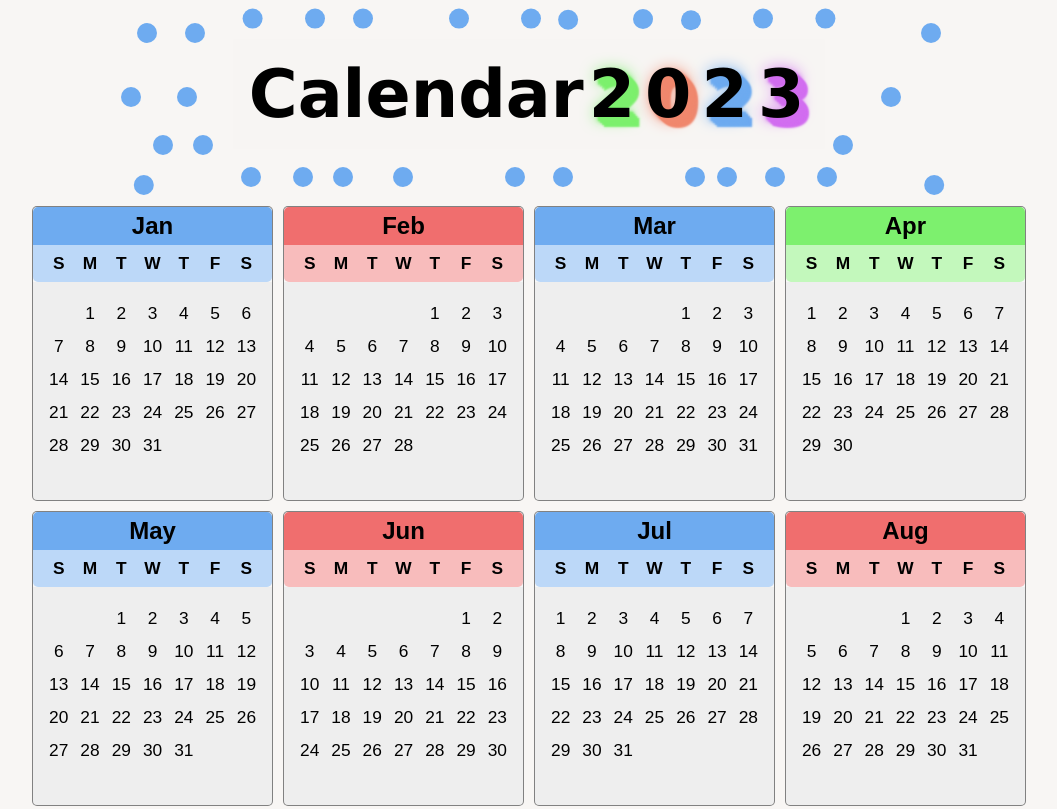
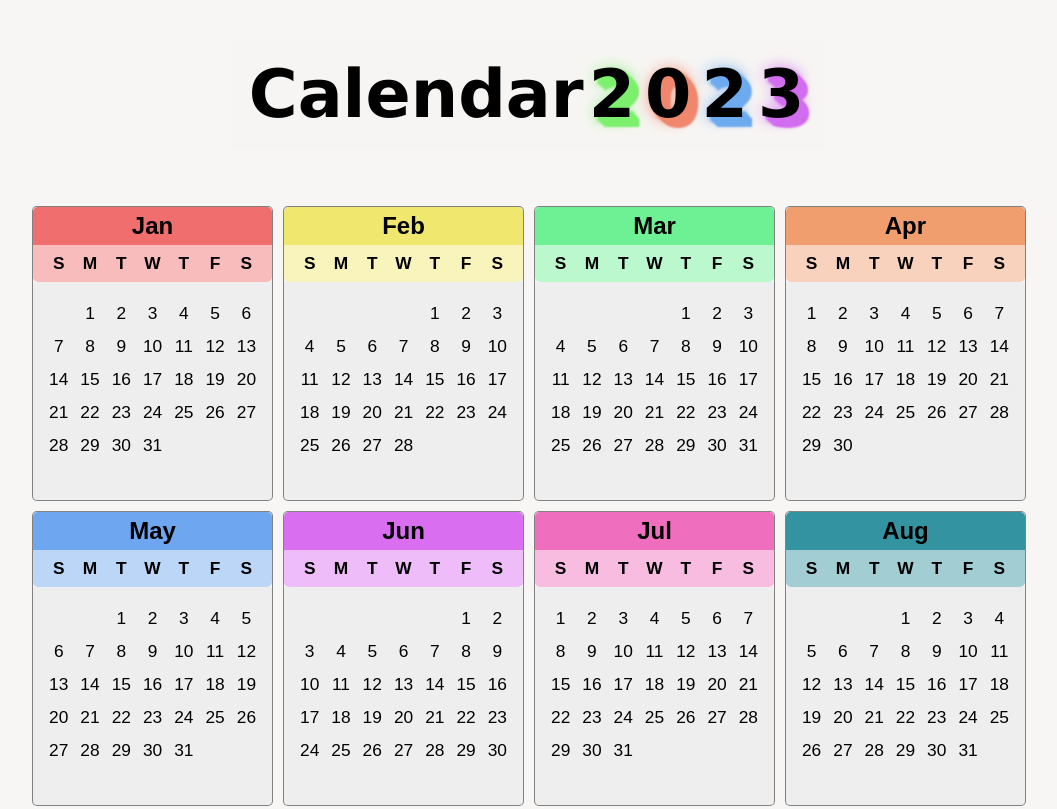
Before and after one commit to AdrianoMiguell/simple_calendar, a plain HTML site: page calendary/index.html in a window 1280 px wide. Shown: the top 809 px of the page, without its empty margins (111-1168 px from the left). Drawn offline with Linux system fonts and the light colour scheme.

Commit message:
version01-21_06

```diff
--- a/calendary/index.html
+++ b/calendary/index.html
@@ -9,71 +9,7 @@
   <body>
     <main class="back">
       <div class="area-title">
-        <span class="bubbles" style="--px: 6em; --py: 1em; --cont: -1"> </span>
-        <span class="bubbles" style="--px: 7em; --py: 5em; --cont: -1"> </span>
-        <span class="bubbles" style="--px: 5em; --py: 8em; --cont: -1"> </span>
-        <span class="bubbles" style="--px: 6.2em; --py: 10.5em; --cont: -1">
-        </span>
-
-        <span class="bubbles" style="--px: 6em; --py: 1em; --cont: -0.5">
-        </span>
-        <span class="bubbles" style="--px: 7em; --py: 5em; --cont: -0.5">
-        </span>
-        <span class="bubbles" style="--px: 5em; --py: 8em; --cont: -0.5">
-        </span>
-
-        <span class="bubbles" style="--px: 6em; --py: 0.1em; --cont: 0.1">
-        </span>
-        <span class="bubbles" style="--px: 5em; --py: 10em; --cont: 0.1">
-        </span>
-
-        <span class="bubbles" style="--px: 6em; --py: 0.1em; --cont: 0.75">
-        </span>
-        <span class="bubbles" style="--px: 5em; --py: 10em; --cont: 0.75">
-        </span>
-
-        <span class="bubbles" style="--px: 6em; --py: 0.1em; --cont: 1.25">
-        </span>
-        <span class="bubbles" style="--px: 5em; --py: 10em; --cont: 1.25">
-        </span>
-
-        <span class="bubbles" style="--px: 6em; --py: 0.1em; --cont: 2.25">
-        </span>
-        <span class="bubbles" style="--px: 5em; --py: 10em; --cont: 2"> </span>
-
-        <span class="bubbles" style="--px: 6em; --py: 0.1em; --cont: 3"> </span>
-        <span class="bubbles" style="--px: 5em; --py: 10em; --cont: 4"> </span>
-
         <h1 id="title">Calendar</h1>
-
-        <span class="bubbles" style="--px: 6em; --py: 1em; --cont: 1"> </span>
-        <span class="bubbles" style="--px: 7em; --py: 5em; --cont: 0.5"> </span>
-        <span class="bubbles" style="--px: 5em; --py: 8em; --cont: 0.1"> </span>
-        <span class="bubbles" style="--px: 6.2em; --py: 10.5em; --cont: 1">
-        </span>
-
-        <span class="bubbles" style="--px: 6em; --py: 0.1em; --cont: -0.1">
-        </span>
-        <span class="bubbles" style="--px: 5em; --py: 10em; --cont: -0.1">
-        </span>
-
-        <span class="bubbles" style="--px: 6em; --py: 0.1em; --cont: -0.75">
-        </span>
-        <span class="bubbles" style="--px: 5em; --py: 10em; --cont: -0.75">
-        </span>
-
-        <span class="bubbles" style="--px: 6em; --py: 0.2em; --cont: -1.5">
-        </span>
-        <span class="bubbles" style="--px: 5em; --py: 10em; --cont: -1.35">
-        </span>
-
-        <span class="bubbles" style="--px: 6em; --py: 0.125em; --cont: -2">
-        </span>
-        <span class="bubbles" style="--px: 5em; --py: 10em; --cont: -1.75"> </span>
-
-        <span class="bubbles" style="--px: 6em; --py: 0.175em; --cont: -2.78">
-        </span>
-        <span class="bubbles" style="--px: 5em; --py: 10em; --cont: -4"> </span>
       </div>
       <br />
       <section class="calendary"></section>
--- a/calendary/script.js
+++ b/calendary/script.js
@@ -33,53 +33,6 @@ let nameYear = String(year).split("");
 
 for (const i in nameYear) {
   Title.innerHTML += `<span class='titleOfYear'>${nameYear[i]}</span>`;
-}
-
-function createBubbles() {
-  const areaTitle = document.querySelector(".area-title");
-
-  // let num = (Math.floor(Math.random() * 3) + 1) * 10;
-  let num = 40;
-
-  for (let i = 0; i < num; i++) {
-    let bubble = document.createElement("div");
-
-    let nX;
-    let nY = 0;
-
-    nX = i + 20.5 * i + 1;
-    nY =
-      -(Math.floor(Math.random() * 200) + 10 - i) -
-      i * (Math.floor(Math.random() * 3) + 1);
-    c = Math.floor(Math.random() * 5) + 1;
-
-    bubble.setAttribute("class", "bubbles");
-    bubble.style.translate = `${nX}px ${nY}px`;
-
-    switch (c) {
-      case 1:
-        bubble.style.backgroundColor = "navy";
-        break;
-      case 2:
-        bubble.style.backgroundColor = "#197c7c";
-        break;
-      case 3:
-        bubble.style.backgroundColor = "palevioletred";
-        break;
-      case 4:
-        bubble.style.backgroundColor = "darksalmon";
-        break;
-      case 5:
-        bubble.style.backgroundColor = "#ffff4e";
-        break;
-      default:
-        bubble.style.backgroundColor = "#41ffc6";
-        break;
-    }
-
-    console.log(bubble);
-    areaTitle.appendChild(bubble);
-  }
 }
 
 function saveMonths() {
@@ -135,14 +88,48 @@ function writeMonths() {
 
 function colorCalender(m) {
   let headCalender = document.querySelectorAll(`.headCalender`);
+  let color;
 
-  if(m == 0 || m % 2 == 0) {
-    headCalender[m].style.backgroundColor = "#6eabf0";
-  } else if(m % 3 == 0) {
-    headCalender[m].style.backgroundColor = "#7df06e";
-  } else {
-    headCalender[m].style.backgroundColor = "#f06e6e";
+  switch (m) {
+    case 0:
+      color = "#f06e6e";
+      break;
+    case 1:
+      color = "#f0e76e";
+      break;
+    case 2:
+      color = "#6ef095";
+      break;
+    case 3:
+      color = "#f09e6e";
+      break;
+    case 4:
+      color = "#6ea6f0";
+      break;
+    case 5:
+      color = "#da6ef0";
+      break;
+    case 6:
+      color = "#f06ebe";
+      break;
+    case 7:
+      color = "#3393a0";
+      break;
+    case 8:
+      color = "#e9ac29";
+      break;
+    case 9:
+      color = "#f06e6e";
+      break;
+    case 10:
+      color = "#9c69df";
+      break;
+    default:
+      color = "#ec43ac";
+      break;
   }
+
+  headCalender[m].style.backgroundColor = color;
 }
 
 function writeDays(m) {
@@ -165,7 +152,6 @@ function writeDays(m) {
 }
 
 function initialize() {
-  // createBubbles();
   saveMonths();
   writeMonths();
 }
--- a/calendary/style.css
+++ b/calendary/style.css
@@ -146,6 +146,18 @@ body {
     padding: 1px;
 }
 
-#n{
-    background-color: #f06e6e;
+#nameColors{
+    color: #f06e6e;
+    color: #f0e76e;
+    color: #6ef095;
+    color: #f09e6e;
+    color: #6ea6f0;
+    color: #da6ef0;
+    color: #f06ebe;
+    color: #3393a0;
+    color: #33a076;
+    color: #e9ac29;
+    color: #9c69df;
+    color: #ec43ac;
+
 }
```
